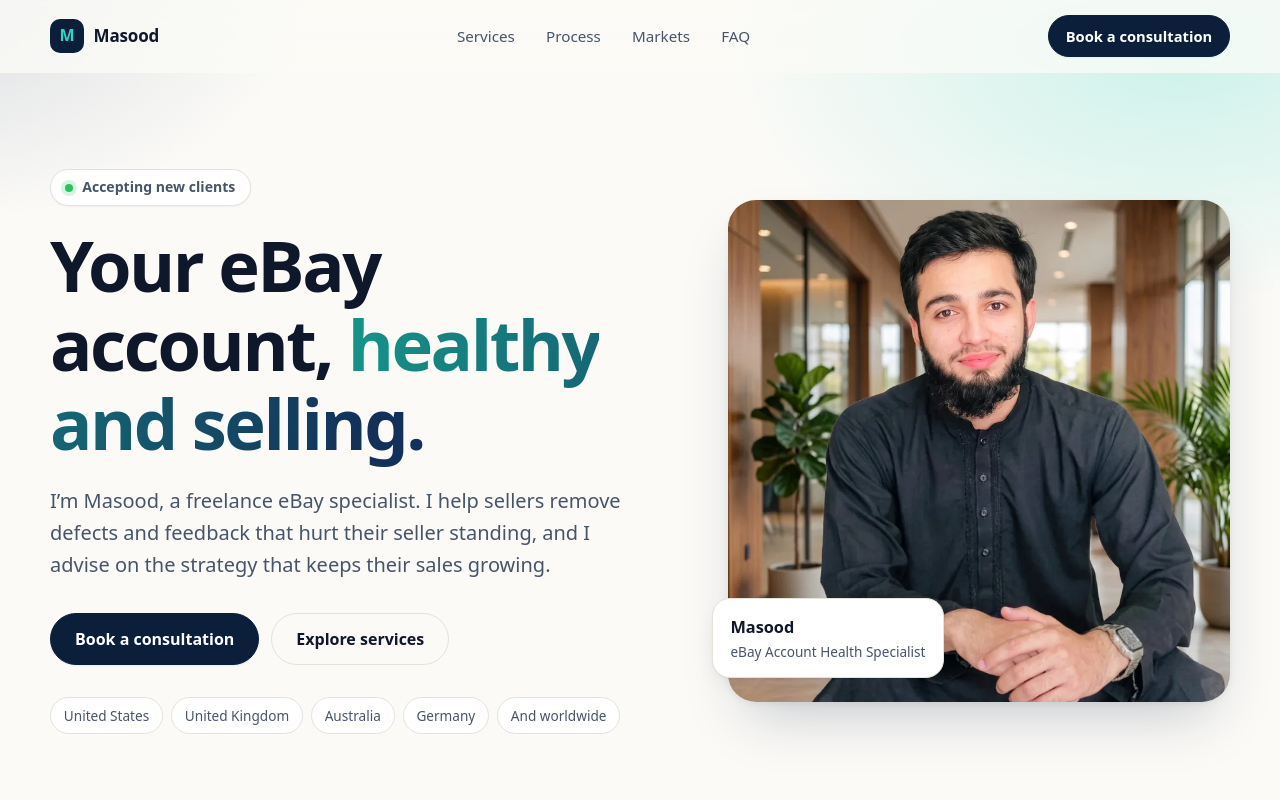
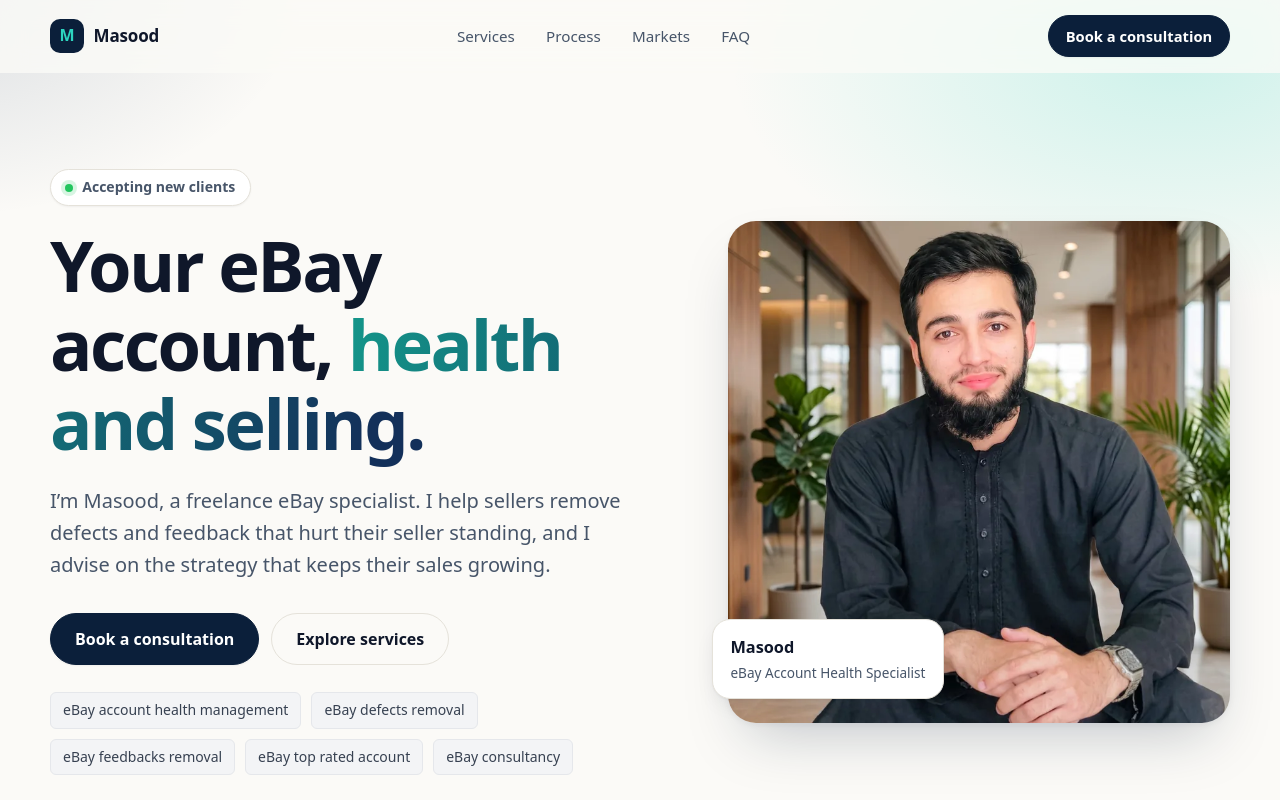
Before and after one commit to hafizalbadar-cyber/masood, a React (Vite) app: page / in a window 1280 px wide. Shown: the top 800 px of the page. Built offline with nearby package versions, Linux system fonts and the light colour scheme.

Commit message:
Integrate 'ser' data and enhance UI components
Added new 'ser' data and updated UI elements for better presentation.

```diff
--- a/src/App.jsx
+++ b/src/App.jsx
@@ -1,5 +1,5 @@
 import { useEffect, useState } from "react";
-import { site, regions, services, steps, faqs, defectTypes } from "./content.js";
+import { site, regions, services, steps, faqs, defectTypes,ser } from "./content.js";
 
 const NAV = [
   { href: "#services", label: "Services" },
@@ -64,7 +64,7 @@
             {site.availability}
           </p>
           <h1 id="hero-title">
-            Your eBay account, <span className="grad">healthy and selling.</span>
+            Your eBay account, <span className="grad">health and selling.</span>
           </h1>
           <p className="lead">{site.intro}</p>
 
@@ -72,13 +72,35 @@
             <a className="btn btn-primary" href="#contact">Book a consultation</a>
             <a className="btn btn-ghost" href="#services">Explore services</a>
           </div>
-
-          <ul className="regions" aria-label="Markets served">
-            {regions.map((r) => (
-              <li key={r.code}>{r.name}</li>
-            ))}
-            <li>And worldwide</li>
-          </ul>
+<br></br>
+       <ul
+  className="ser"
+  aria-label="Markets served"
+  style={{
+    display: "flex",
+    flexWrap: "wrap",
+    gap: "10px",
+    listStyle: "none",
+    padding: 0,
+    margin: 0,
+  }}
+>
+  {ser.map((r) => (
+    <li
+      key={r.code}
+      style={{
+        padding: "6px 12px",
+        backgroundColor: "#f3f4f6",
+        border: "1px solid #e5e7eb",
+        borderRadius: "6px",
+        fontSize: "14px",
+        color: "#374151",
+      }}
+    >
+      {r.name}
+    </li>
+  ))}
+</ul>
         </div>
 
         <figure className="hero-figure">
@@ -234,6 +256,16 @@
           </div>
           <div className="contact-actions">
             <a className="btn btn-primary" href={`mailto:${site.email}`}>Email Masood</a>
+
+
+<a
+  className="btn btn-primary"
+  href="https://wa.me/923027848840"
+  target="_blank"
+  rel="noopener noreferrer"
+>
+  Contact on WhatsApp
+</a>
             <a className="btn btn-outline" href={site.fiverr} target="_blank" rel="noopener noreferrer">
               Find me on Fiverr
             </a>
```
